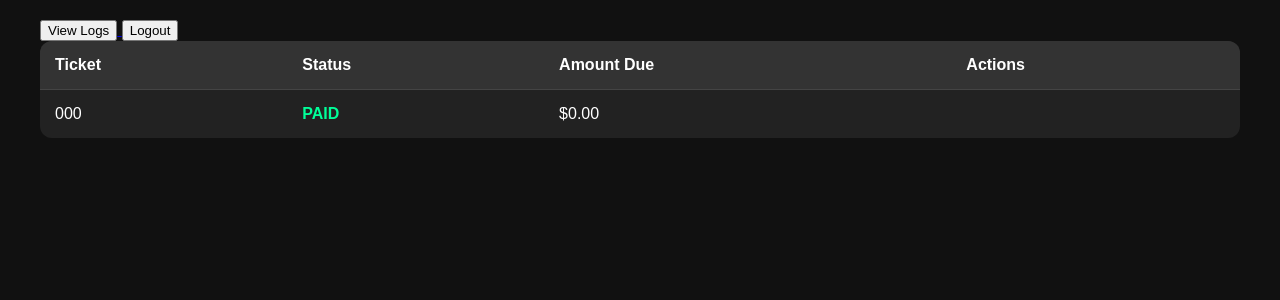
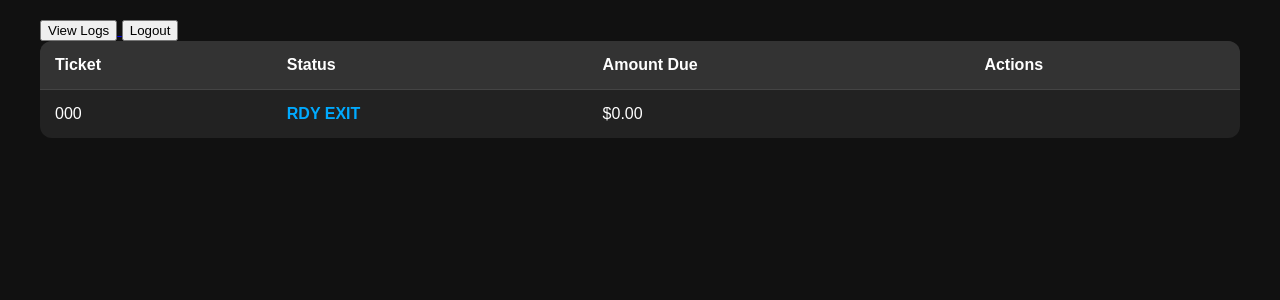
Before and after one commit to BennyGaming635/licenseportal, a Flask app: page /staff in a window 1280 px wide. Shown: the part 98-398 px from the top of the page. Run offline with Flask 3, Linux system fonts and the light colour scheme; the visitor is signed in with stand-in values (Sample User, id 1); tables that the repository leaves empty hold one stand-in row (values such as "Sample post").

Commit message:
add colours to ticket view for ticket status

```diff
--- a/app.py
+++ b/app.py
@@ -292,7 +292,7 @@ def staff():
     conn = sqlite3.connect("tickets.db")
     c = conn.cursor()
     c.execute("""
-        SELECT code, paid, entry_time
+        SELECT code, paid, entry_time, exited
         FROM tickets
         ORDER BY entry_time DESC
     """)
@@ -303,7 +303,7 @@ def staff():
     now = int(time.time())
     add_log(f"Fetching ticket data at {now}")
     for ticket in tickets:
-        code, paid, entry_time = ticket
+        code, paid, entry_time, exited = ticket
         minutes = max(1, (now - entry_time) // 60)
         amount = 0 if paid else round(minutes * COST_PER_MINUTE, 2)
 
--- a/templates/staff.html
+++ b/templates/staff.html
@@ -75,14 +75,14 @@
                 <th>Amount Due</th>
                 <th>Actions</th>
             </tr>
-
             {% for ticket in tickets %}
-
             <tr>
                 <td>{{ ticket.code }}</td>
                 <td>
-                    {% if ticket.paid %}
-                    <span class="paid">PAID</span>
+                    {% if ticket.paid and ticket.exited %}
+                    <span style="color:#ff4444; font-weight:bold;">EXITED</span>
+                    {% elif ticket.paid %}
+                    <span style="color:#00aaff; font-weight:bold;">RDY EXIT</span>
                     {% else %}
                     <span class="unpaid">UNPAID</span>
                     {% endif %}
```
